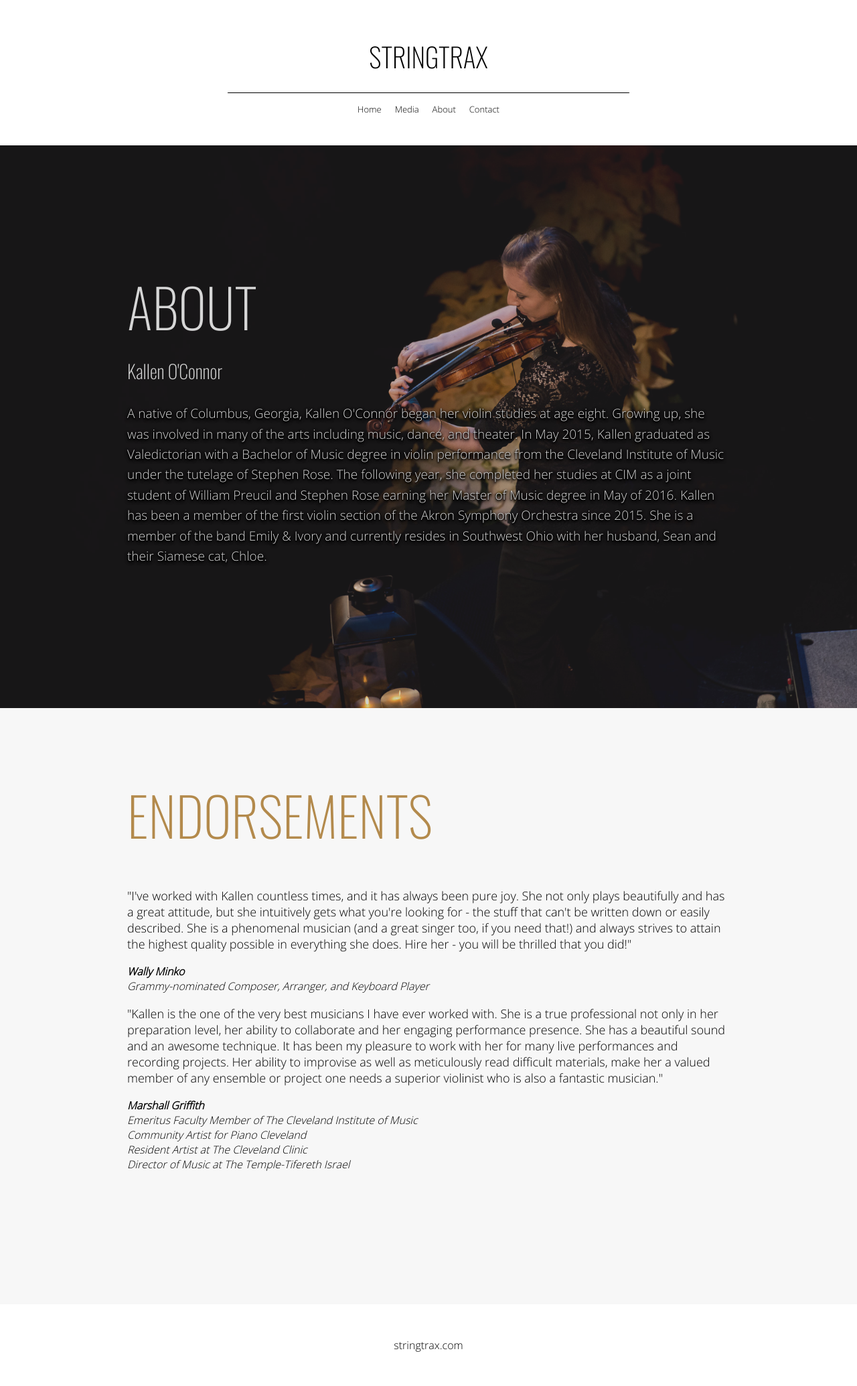
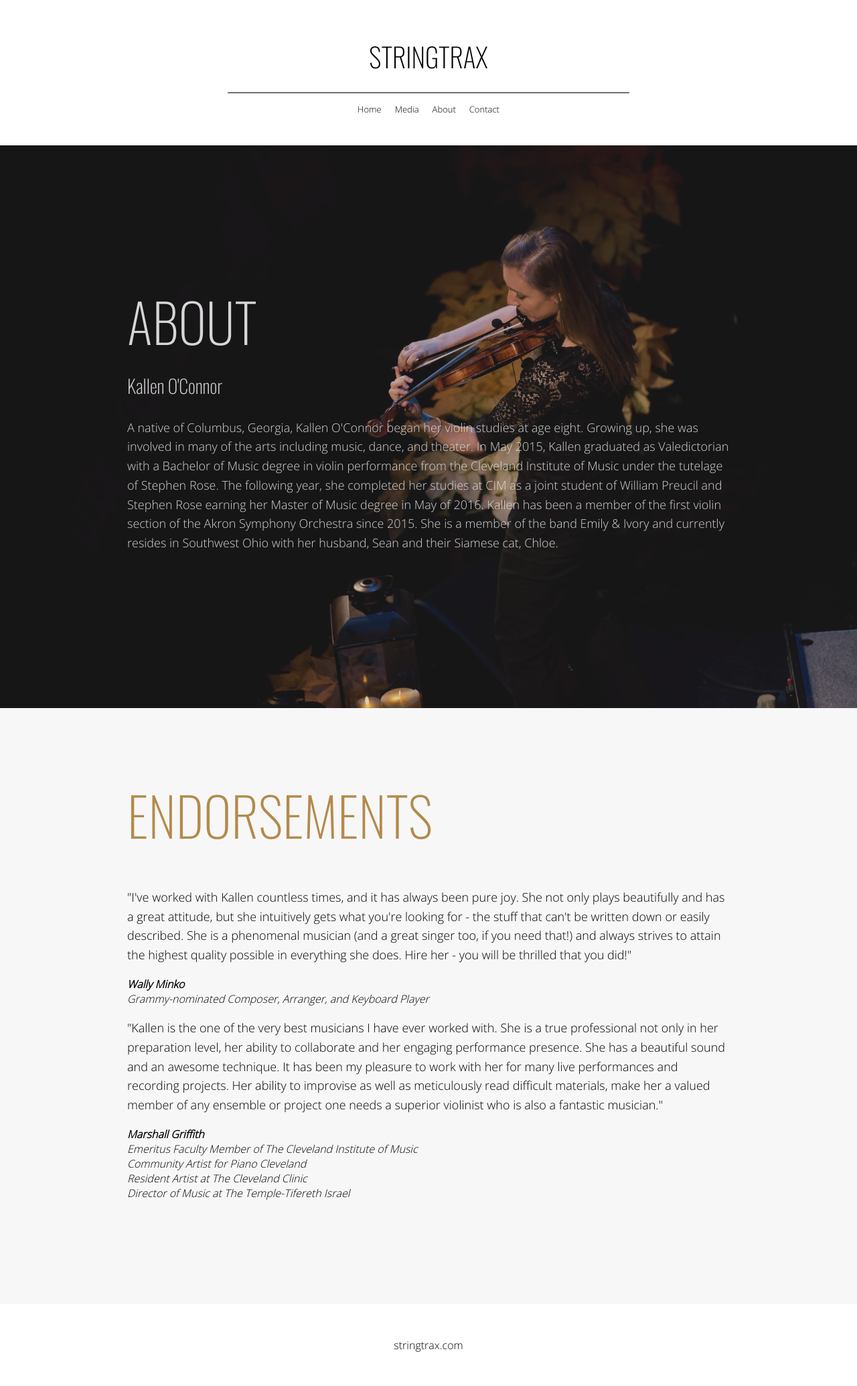
Before and after one commit to kallenoconnor/StringTrax, a Jekyll site: the page built from about.html, in a window 1280 px wide. Shown: the whole page at 67% size. Built offline with Jekyll 4.4.1, drawn with Linux system fonts in a browser that asks for light colours.

Commit message:
remove text-shadow

```diff
--- a/css/about.scss
+++ b/css/about.scss
@@ -37,9 +37,11 @@
 
      p
      {
-         font-size: 19px;
+         font-size: 18px;
          line-height: 1.6em;
+         /*
          text-shadow: 0px 2px 5px black, 0px 2px 5px black, 0px 2px 3px black, 0px 1px 2px black;
+         */
      }
 
 }
@@ -64,12 +66,12 @@
     {
         margin: 0 0 60px 0;
         font-family: Open Sans;
-        font-size: 18px;
     }
 
     p
     {
         font-size: 18px;
+        line-height: 1.6em;
     }
 
 }
```
